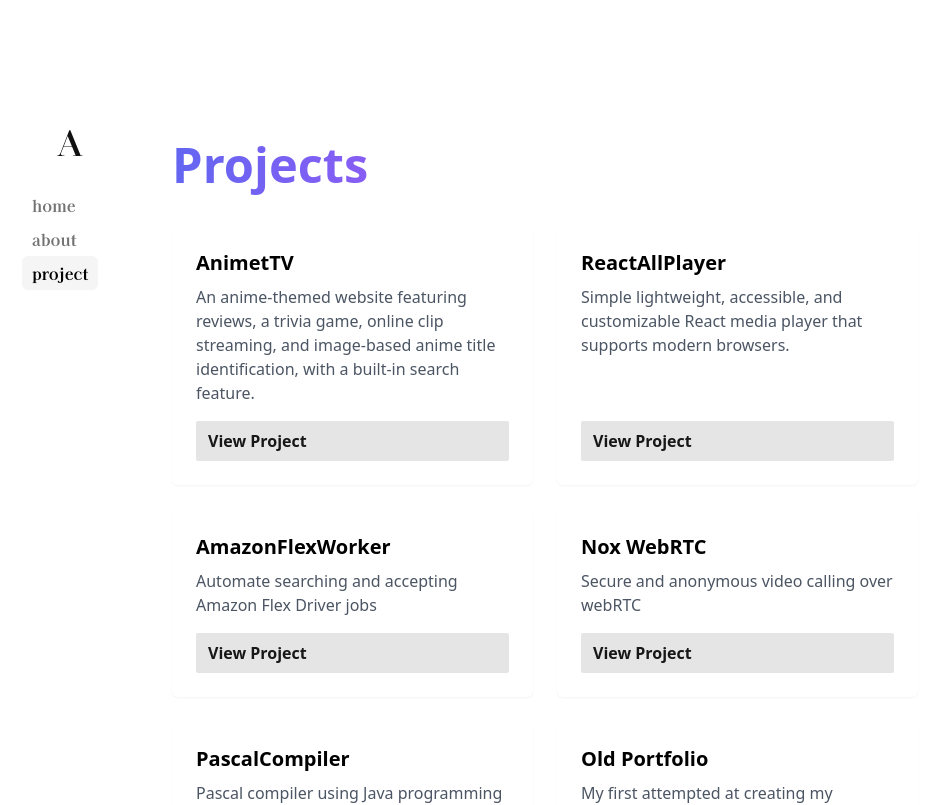
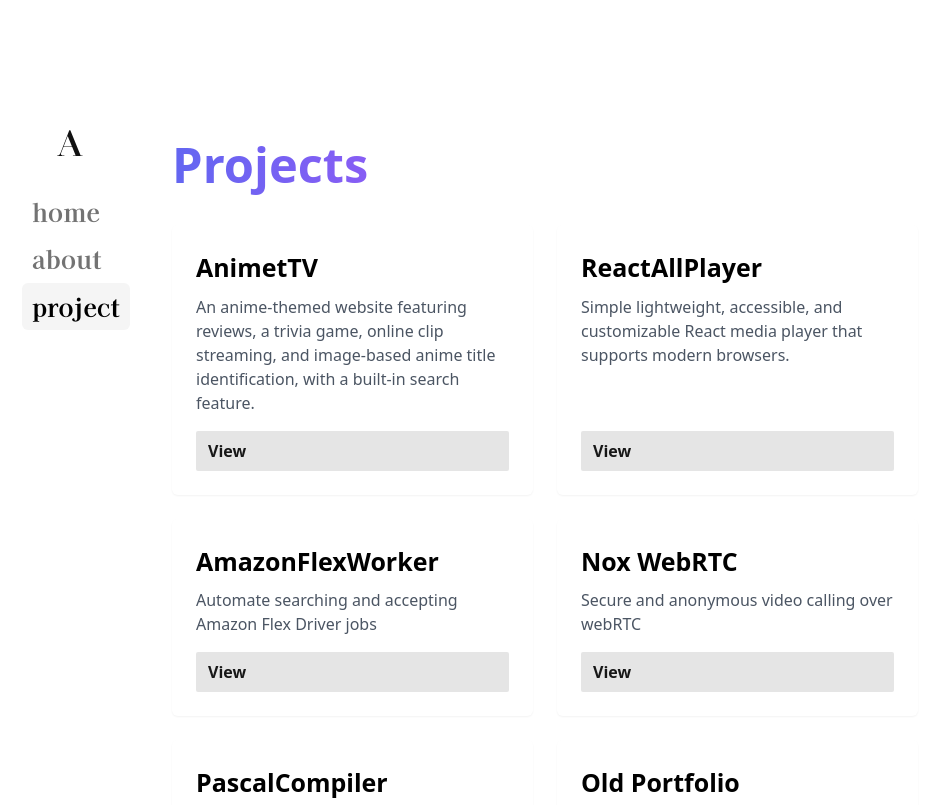
Before and after one commit to asadbek064/asadbek-dev, a Next.js app: page /project in a window 1280 px wide. Shown: the top 805 px of the page, without its empty margins (170-1095 px from the left). Built offline with nearby package versions, Linux system fonts and the light colour scheme.

Commit message:
overflow cls fix

```diff
--- a/app/about/page.tsx
+++ b/app/about/page.tsx
@@ -25,11 +25,11 @@
       <p className="my-4 text-neutral-800 dark:text-neutral-200">
         Hey, I'm Asadbek. Most folks know me as <b>Asad</b> online.
       </p>
-      <div className="prose prose-neutral dark:prose-invert text-neutral-800 dark:text-neutral-200">
+      <div className="prose prose-neutral dark:prose-invert text-neutral-800 dark:text-neutral-200 [font-size:var(--step-0)]">
         <p>
           I'm currently building <Link rel="noopener noreferrer" target='_blank' href="https://animet.site">AnimetTV</Link> a webapp for everything Anime medium.
         </p>
-        <hr></hr>
+        <div className="w-full border-b border-gray-400"></div>
         <p>
          Previously, I worked as a Full-stack developer at the startup <Link rel="noopener noreferrer" target='_blank' href="https://pieshares.com">Pieshares, Inc</Link>. for two years before starting <Link rel="noopener noreferrer" target='_blank' href="https://animet.site">AnimetTV</Link>.
         </p>
--- a/app/global.css
+++ b/app/global.css
@@ -20,6 +20,8 @@
 
 html {
   min-width: 360px;
+  overflow-x: hidden;
+  margin-right: calc(-1 * (100vw - 100%));
 }
 
 .prose .anchor {
--- a/app/project/project-list.tsx
+++ b/app/project/project-list.tsx
@@ -13,8 +13,8 @@
           "
         >
           <div>
-            <h2 className="text-xl font-semibold mb-2">{project.title}</h2>
-            <p className="text-gray-600 dark:text-gray-300 mb-4">{project.description}</p>
+            <h2 className="[font-size:var(--step-1)] font-semibold mb-2">{project.title}</h2>
+            <p className="[font-size:var(--step--0)] text-gray-600 dark:text-gray-300 mb-4">{project.description}</p>
           </div>
 
           <a
@@ -27,7 +27,7 @@
               bg-neutral-200 hover:bg-neutral-700 hover:text-neutral-200 text-neutral-900
             "
           >
-            View Project
+            View
           </a>
         </div>
       ))}
--- a/components/sidebar.tsx
+++ b/components/sidebar.tsx
@@ -52,7 +52,7 @@
             className="flex flex-row md:flex-col items-start relative px-4 md:px-0 pb-0 fade md:overflow-auto scroll-pr-6 md:relative"
             id="nav"
           >
-            <div className="flex flex-row md:flex-col space-x-0 pr-10 mb-2 mt-2 md:mt-0">
+            <div className="flex flex-row md:flex-col space-x-0 pr-10 mb-2 mt-2 md:mt-0 [font-size:var(--step-1)]">
               {Object.entries(navItems).map(([path, { name }]) => {
                 const isActive = path === pathname;
                 return (
```
